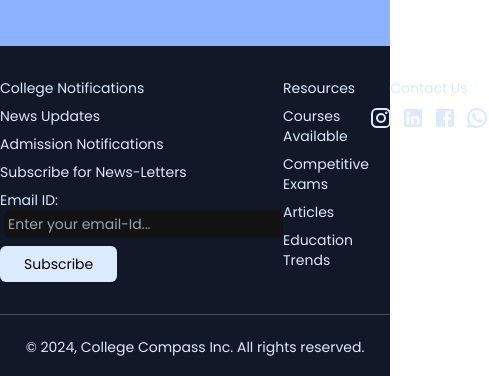
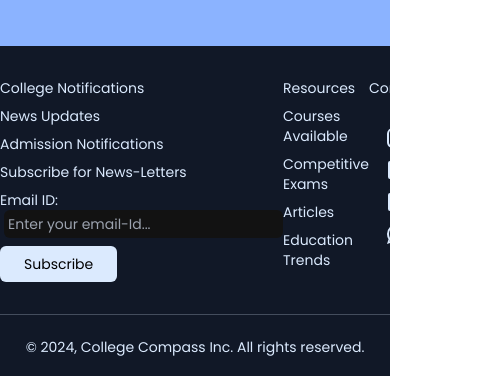
Before and after one commit to PranavRao30/College-Guidance, a React (Vite) app in the folder client/: page /home in a window 390 px wide. Shown: the part 3734-4110 px from the top of the page, 489 px wide, since content can reach past the window. Built offline with nearby package versions, Linux system fonts and the light colour scheme.

Commit message:
footer overflow

```diff
--- a/client/src/components/footer2.jsx
+++ b/client/src/components/footer2.jsx
@@ -12,9 +12,9 @@
     };
 
     return (
-        <footer className="bg-gray-900 text-[#DBEAFE] text-sm sm:text-md">
+        <footer className="bg-gray-900 text-[#DBEAFE] text-sm sm:text-md overflow-hidden">
 
-            <div className="flex justify-around py-8">
+            <div className="flex justify-around py-8 overflow-hidden">
                 <ul className="text-left">
                     <li className='mb-2 hover:text-[#8BB3FF] transition-colors duration-300'><a href="#">College Notifications</a></li>
                     <li className='mb-2 hover:text-[#8BB3FF] transition-colors duration-300'><a href="#">News Updates</a></li>
@@ -38,11 +38,11 @@
 
                 <div className="text-center text-[#DBEAFE]">
                     <p className='mb-2 '>Contact Us</p>
-                    <div className='flex gap-2'>
-                        <a href="https://www.instagram.com/" className='hover:text-[#8BB3FF] transition-colors duration-300'><InstagramIcon /></a>
-                        <a href="https://www.linkedin.com/" className='hover:text-[#8BB3FF] transition-colors duration-300'><LinkedInIcon /></a>
-                        <a href="https://www.facebook.com/" className='hover:text-[#8BB3FF] transition-colors duration-300'><FacebookIcon /></a>
-                        <a href="https://www.whatsapp.com/" className='hover:text-[#8BB3FF] transition-colors duration-300'><WhatsAppIcon /></a>
+                    <div className='flex gap-2 flex-col sm:flex-row'>
+                        <div><a href="https://www.instagram.com/" className='hover:text-[#8BB3FF] transition-colors duration-300'><InstagramIcon /></a></div>
+                        <div><a href="https://www.linkedin.com/" className='hover:text-[#8BB3FF] transition-colors duration-300'><LinkedInIcon /></a></div>
+                        <div><a href="https://www.facebook.com/" className='hover:text-[#8BB3FF] transition-colors duration-300'><FacebookIcon /></a></div>
+                        <div><a href="https://www.whatsapp.com/" className='hover:text-[#8BB3FF] transition-colors duration-300'><WhatsAppIcon /></a></div>
                     </div>
                 </div>
             </div>
```
